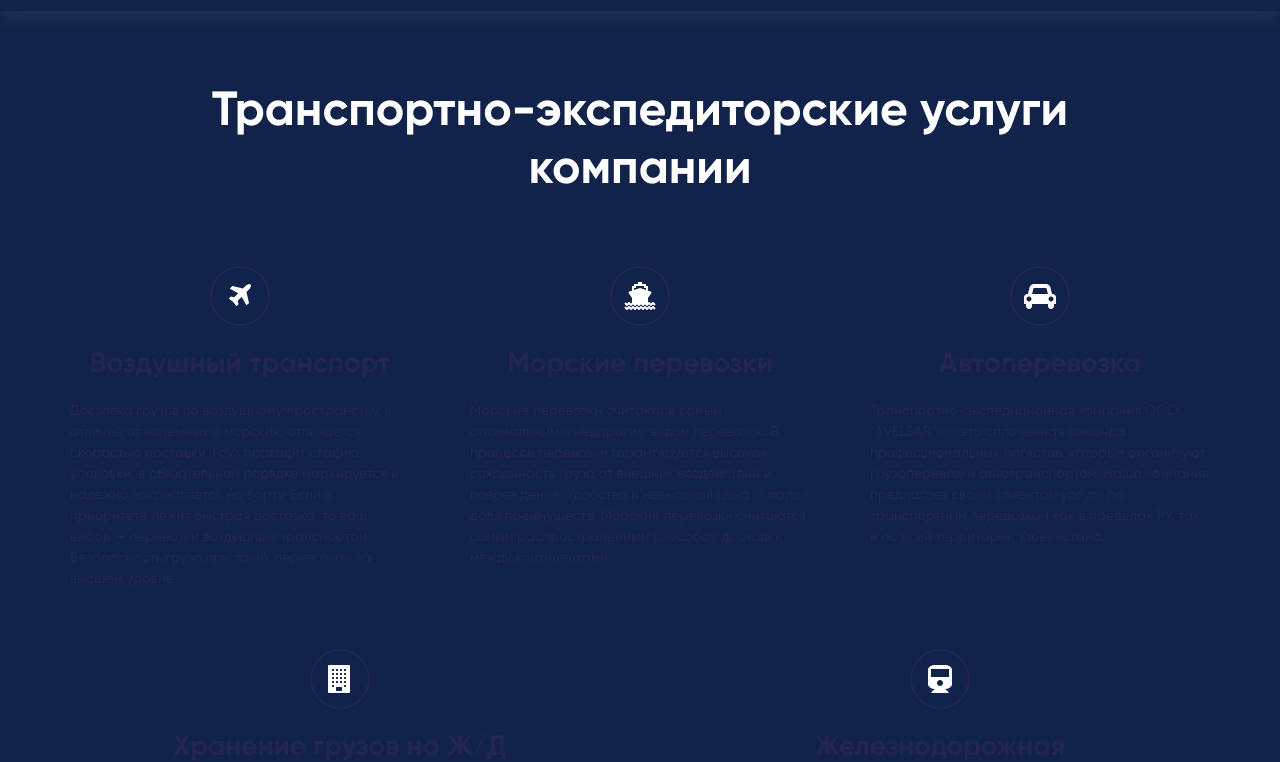
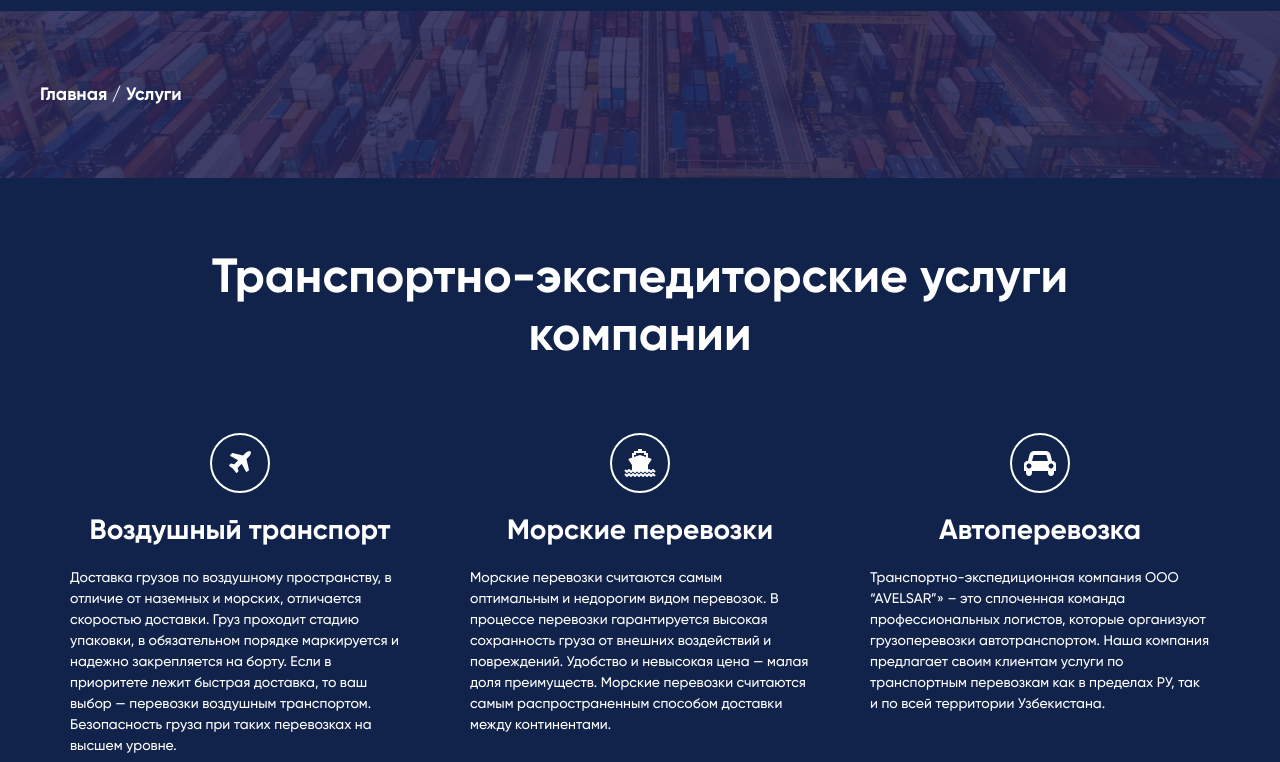
Before and after one commit to EErjan/avelsar, a website: page avelsar/services.html in a window 1280 px wide. Shown: the part 45-807 px from the top of the page. Drawn offline with nearby package versions, Linux system fonts and the light colour scheme; files whose address does not match are found by name.

Commit message:
breadcrumb

```diff
--- a/avelsar/services.html
+++ b/avelsar/services.html
@@ -146,6 +146,20 @@
 
 
 <main class="main home__page-main">
+
+    <section class="section breadcrumb__main"
+             style="background-image: url('img/breadcrumb.jpg');
+                background-repeat: no-repeat;
+                background-position: center;
+                background-size: cover;
+"
+    >
+        <div class="my-container breadcrumb__inner">
+            <div class="section__wrap">
+                <span><a href="index.html">Главная</a> / <span>Услуги</span></span>
+            </div>
+        </div>
+    </section>
 
 
     <div class="my-container">
--- a/src/scss/base/_base.scss
+++ b/src/scss/base/_base.scss
@@ -667,8 +667,8 @@
     &:hover {
 
       .service__icon {
-        background: $dark-blue;
-        color: $white;
+        background: $white;
+        color: $dark-blue;
       }
     }
   }
@@ -678,7 +678,7 @@
     text-align: center;
     width: 60px;
     height: 60px;
-    border: 2px solid $dark-blue;
+    border: 2px solid $white;
     border-radius: 50%;
     display: flex;
     align-items: center;
@@ -697,7 +697,7 @@
   &__title {
     font-size: 28px;
     font-family: "Gilroy-Bold", sans-serif;
-    color: $dark-blue;
+    color: $white;
     margin-bottom: 20px;
     text-align: center;
     //display: -webkit-box;
@@ -710,7 +710,7 @@
   &__text {
     font-size: 14px;
     line-height: 1.5;
-    color: $dark-blue;
+    color: $white;
     font-family: "Gilroy-Medium", sans-serif;
   }
 
--- a/src/scss/layouts/_footer.scss
+++ b/src/scss/layouts/_footer.scss
@@ -3,7 +3,7 @@
 .footer {
   color: $white;
   &__top {
-    background: $dark-blue;
+    background: $dark-bg;
   }
 
   &__wrap {
--- a/src/scss/layouts/_header.scss
+++ b/src/scss/layouts/_header.scss
@@ -3,7 +3,6 @@
 .header {
   position: relative;
   z-index: 2;
-  box-shadow: 0 6px 20px rgba(165, 166, 180, 0.13);
   min-height: 56px;
   display: inline-flex;
   align-items: center;
```
Also changed, not shown: avelsar/about.html (+1 -1 lines), avelsar/contacts.html (+14 -0 lines), src/about.html (+1 -1 lines), src/contacts.html (+14 -0 lines), src/services.html (+14 -0 lines), avelsar/css/main.css, avelsar/css/main.min.css.
